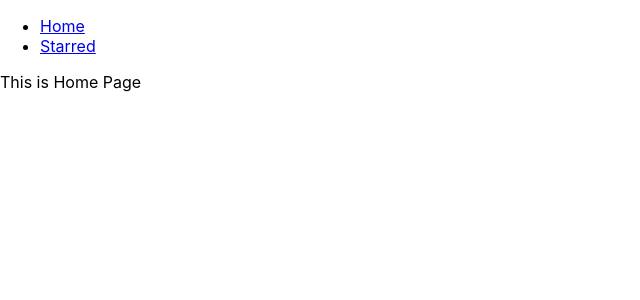
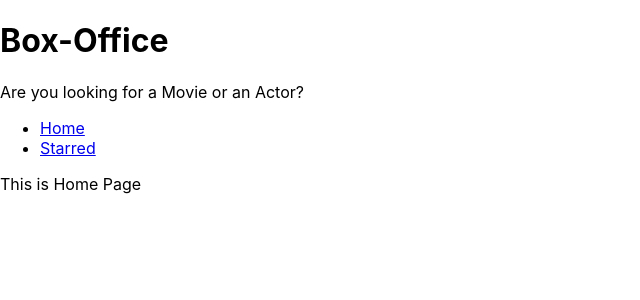
Before and after one commit to beast-2603/box-office, a React (Create React App) app: page / in a window 1280 px wide. Shown: the top 300 px of the page, without its empty margins (0-640 px from the left). Built offline with nearby package versions, Linux system fonts and the light colour scheme.

Commit message:
Created MainPageLayout and Added Title

```diff
--- a/src/App.js
+++ b/src/App.js
@@ -1,13 +1,10 @@
 import React from 'react';
 import { Switch, Route } from 'react-router-dom';
-import Navs from './components/Navs';
 import Home from './pages/Home';
 import Starred from './pages/Starred';
 
 function App() {
   return (
-    <div>
-      <Navs />
     <Switch>
       <Route exact path="/">
         <Home />
@@ -20,7 +17,6 @@ function App() {
         <div>Undefined Page. 404 Error</div>
       </Route>
     </Switch>
-    </div>
   );
 }
 
--- /dev/null
+++ b/src/components/MainPageLayout.js
@@ -0,0 +1,18 @@
+import React from 'react';
+import Navs from './Navs';
+import Title from './Title';
+
+const MainPageLayout = ({ children }) => {
+  return (
+    <div>
+      <Title
+        title="Box-Office"
+        subtitle="Are you looking for a Movie or an Actor?"
+      />
+      <Navs />
+      {children}
+    </div>
+  );
+};
+
+export default MainPageLayout;
--- /dev/null
+++ b/src/components/Title.js
@@ -0,0 +1,12 @@
+import React from 'react';
+
+const Title = ({ title, subtitle }) => {
+  return (
+    <div>
+      <h1>{title}</h1>
+      <p>{subtitle}</p>
+    </div>
+  );
+};
+
+export default Title;
--- a/src/pages/Home.js
+++ b/src/pages/Home.js
@@ -1,7 +1,8 @@
 import React from 'react';
+import MainPageLayout from '../components/MainPageLayout';
 
 const Home = () => {
-  return <div>This is Home Page</div>;
+  return <MainPageLayout>This is Home Page</MainPageLayout>;
 };
 
 export default Home;
--- a/src/pages/Starred.js
+++ b/src/pages/Starred.js
@@ -1,7 +1,8 @@
 import React from 'react';
+import MainPageLayout from '../components/MainPageLayout';
 
 const Starred = () => {
-  return <div>This is Starred Page</div>;
+  return <MainPageLayout>This is Starred Page</MainPageLayout>;
 };
 
 export default Starred;
```
Lines whose indentation alone changed are shown as unchanged.
